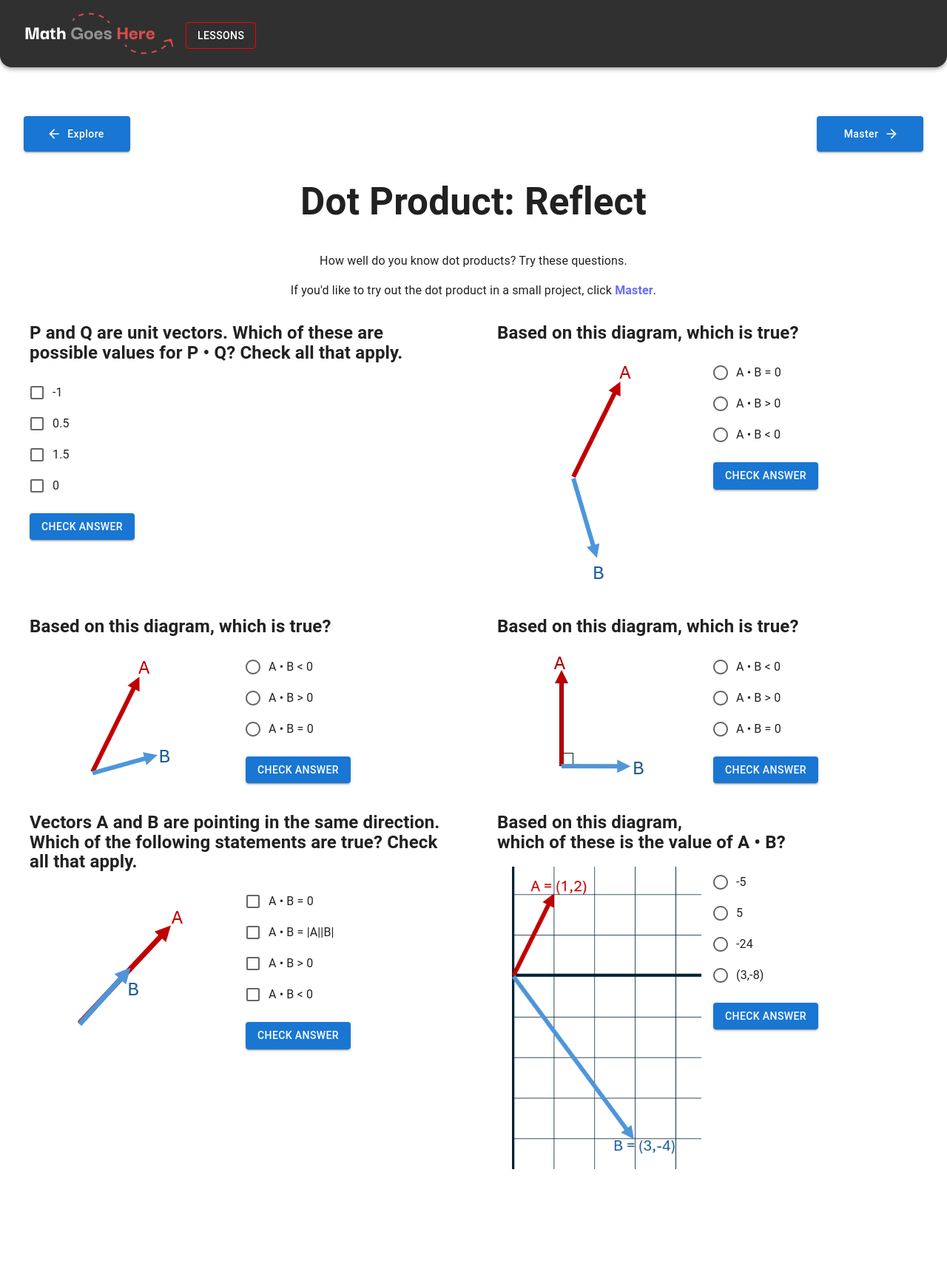
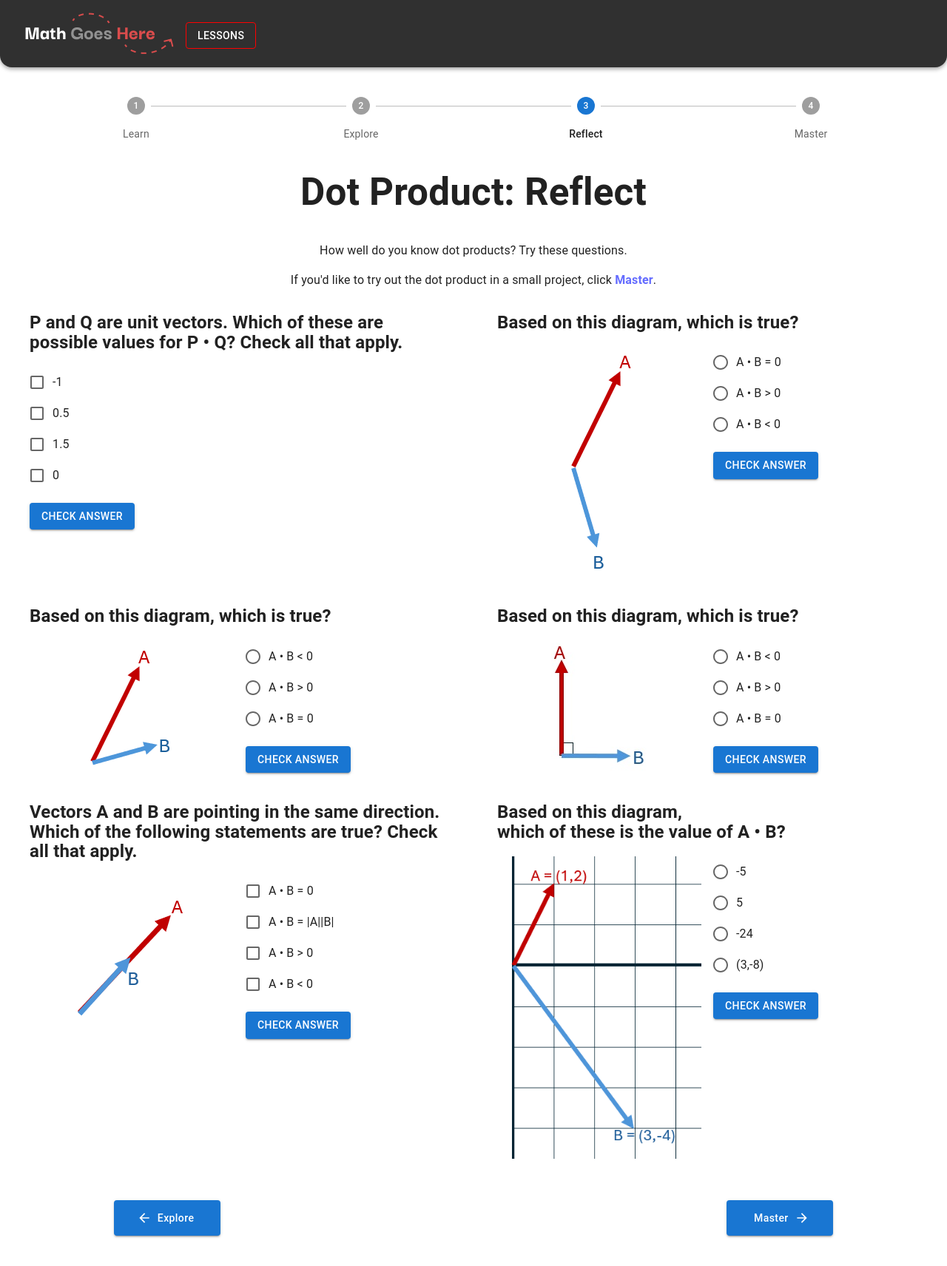
Before and after one commit to ucsc-math-goes-here/math-goes-here, a React (Vite) app: page /math-goes-here/reflect-dot-product in a window 1280 px wide. Shown: the top 1712 px of the page at 74% size. Built offline with nearby package versions, Linux system fonts and the light colour scheme.

Commit message:
Add navigation bar to top of lesson.  Hide graphics stuff behind a fold.

```diff
--- a/src/components/StepNavigationButtons.jsx
+++ b/src/components/StepNavigationButtons.jsx
@@ -5,6 +5,46 @@ import ArrowForwardIcon from '@mui/icons-material/ArrowForward';
 import ArrowBackIcon from '@mui/icons-material/ArrowBack';
 import HomeIcon from '@mui/icons-material/Home';
 import { useNavigate } from 'react-router-dom';
+import { useLocation } from 'react-router-dom';
+import Stepper from '@mui/material/Stepper';
+import Step from '@mui/material/Step';
+import StepButton from '@mui/material/StepButton';
+
+const stepsData = [
+  { label: "Learn" },
+  { label: "Explore" },
+  { label: "Reflect" },
+  { label: "Master" },
+];
+
+export const StepNavigationBar = ({ stepPaths = [] }) => {
+  const navigate = useNavigate();
+  const location = useLocation();
+
+  // Find the active step based on the current path
+  const activeStep = stepPaths.findIndex(path => location.pathname === path);
+
+  const handleStep = (index) => {
+    if (index !== activeStep && stepPaths[index]) {
+      navigate(stepPaths[index]);
+      window.scrollTo(0,0);
+    }
+  };
+
+  return (
+    <div style={{ width: "100%", margin: "24px 0" }}>
+      <Stepper activeStep={activeStep} nonLinear alternativeLabel>
+        {stepsData.map((step, index) => (
+          <Step key={step.label} >
+            <StepButton onClick={() => handleStep(index)} >
+              {step.label}
+            </StepButton>
+          </Step>
+        ))}
+      </Stepper>
+    </div>
+  );
+};
 
 
 export const StepNavigationButtons = ({ canGoPrev, canGoNext, nextUrl, prevUrl, nextText, prevText }) => {
@@ -13,17 +53,20 @@ export const StepNavigationButtons = ({ canGoPrev, canGoNext, nextUrl, prevUrl,
   const goNext = () => {
     if (canGoNext && nextUrl) {
       navigate(nextUrl);
+      window.scrollTo(0,0);
     }
   }
 
   const goPrev = () => {
     if (canGoPrev && prevUrl) {
       navigate(prevUrl);
+      window.scrollTo(0,0);
     }
   }
 
   const goHome = () => {
     navigate("/");
+    window.scrollTo(0,0);
   }
 
   const firstButton = canGoPrev ? <GoPrevButton onClick={goPrev} prevText={prevText} /> : <div />;
@@ -34,8 +77,7 @@ export const StepNavigationButtons = ({ canGoPrev, canGoNext, nextUrl, prevUrl,
 
   return (
     <div>
-      <div style={{height: "50px"}}/>
-      <div style={{ display: "flex", justifyContent: "space-between", width: "100%" }}>
+      <div style={{ display: "flex", justifyContent: "space-between", width: "80%", alignSelf: "center", margin: "0 auto" }}>
         {firstButton}
         {lastButton}
       </div>
--- a/src/lessons/dotProduct/Explore.jsx
+++ b/src/lessons/dotProduct/Explore.jsx
@@ -1,6 +1,6 @@
 import React from "react";
 import { MathJax, MathJaxContext } from 'better-react-mathjax';
-import { StepNavigationButtons } from "../../components/StepNavigationButtons";
+import { StepNavigationBar, StepNavigationButtons } from "../../components/StepNavigationButtons";
 
 
 import { Box, Typography } from '@mui/material';
@@ -11,13 +11,13 @@ import PageNav from "../../components/PageNav";
 const ExploreDotProduct = () => {
   return (
     <Box component="section" sx={{ mb: 4, alignContent: "start", justifyContent: "start" }}>
-        <StepNavigationButtons
-        canGoPrev={true}
-        canGoNext={true}
-        prevUrl={"/learn-dot-product"}
-        nextUrl={"/reflect-dot-product"}
-        nextText="Reflect"
-        prevText="Learn"
+      <StepNavigationBar
+        stepPaths={[
+          "/learn-dot-product",
+          "/explore-dot-product",
+          "/reflect-dot-product",
+          "/master-dot-product"
+        ]}
       />
       <Box>
         <h1>
@@ -25,21 +25,19 @@ const ExploreDotProduct = () => {
         </h1>
 
         <Typography  style={{maxWidth:'780px', textAlign:'start', justifySelf:'center'}} >
-        <p>
+
           This demo shows how the dot product is used to determine the brightness of the light hitting a surface.
-        </p>
-        <p>Use the <strong>Azimuth</strong> and <strong>Elevation</strong> sliders to set the position of the light source.
+
+        <br />Use the <strong>Azimuth</strong> and <strong>Elevation</strong> sliders to set the position of the light source.
         <br/>Use the <strong>Ground Angle</strong> joystick tilt the ground.
         <br/><strong>Click and Drag</strong> to move the camera.
-        </p>
 
-        <p>
+        <br />
+        <br />
+
           Notice how the <em>brightness</em> of the surface is affected by the dot product between the <em>light vector</em> and the <em>surface normal</em>.
           As the surface tilts away from the sun, it becomes darker.
-        </p>
 
-        <p>If you want to learn more about the dot product, click <a href="./learn-dot-product"><strong>Learn</strong></a>. <br/>
-        When you're ready to test your knowledge, click <a href="./reflect-dot-product"><strong>Reflect</strong></a>.</p>
 
 
 
@@ -50,6 +48,25 @@ const ExploreDotProduct = () => {
         <ThreeJsDotProductRenderWindow />
       </Box>
 
+        <Typography  style={{maxWidth:'780px', textAlign:'left', justifySelf:'center'}} >
+
+        To go back, click <a href="./learn-dot-product"><strong>Learn</strong></a>. <br/>
+        When you're ready to test your knowledge, click <a href="./reflect-dot-product"><strong>Reflect</strong></a>.
+        </Typography>
+
+      <Box sx={{ mt: 4 }} />
+
+      <StepNavigationButtons
+        canGoPrev={true}
+        canGoNext={true}
+        prevUrl={"/learn-dot-product"}
+        nextUrl={"/reflect-dot-product"}
+        nextText="Reflect"
+        prevText="Learn"
+      />
+
+
+
     </Box>
   )
 }
--- a/src/lessons/dotProduct/Learn.jsx
+++ b/src/lessons/dotProduct/Learn.jsx
@@ -2,7 +2,7 @@ import React from "react";
 import { MathJax, MathJaxContext } from 'better-react-mathjax';
 
 import { Box, Typography } from '@mui/material';
-import { StepNavigationButtons } from "../../components/StepNavigationButtons";
+import { StepNavigationBar, StepNavigationButtons } from "../../components/StepNavigationButtons";
 
 import PageNav from "../../components/PageNav";
 
@@ -14,14 +14,18 @@ import grayscale from '../../assets/dotprod3d/grayscale.png';
 
 
 const LearnDotProduct = () => {
+  const [graphicsOpen, setGraphicsOpen] = React.useState(false);
+
   return (
     <Box component="section" sx={{ mb: 4, alignContent: "start", justifyContent: "start" }}>
-      <StepNavigationButtons
-        canGoPrev={false}
-        canGoNext={true}
-        prevUrl={""}
-        nextUrl={"/explore-dot-product"}
-        nextText={"Explore"}
+
+      <StepNavigationBar
+        stepPaths={[
+          "/learn-dot-product",
+          "/explore-dot-product",
+          "/reflect-dot-product",
+          "/master-dot-product"
+        ]}
       />
 
       <h1>
@@ -30,19 +34,18 @@ const LearnDotProduct = () => {
 
       <Typography variant="body1" style={{ maxWidth: '700px', textAlign: 'start', justifySelf: 'center' }} >
 
-        <p>From the beautiful graphics to the realistic physics to the challenging enemy behaviors, the vector dot product is used all over video games. </p>
-        <p>To try an interactive demo, click <a href="./explore-dot-product"><strong>Explore</strong></a>.</p>
+        From the beautiful graphics to the realistic physics to the challenging enemy behaviors, the vector dot product is used all over video games.
 
 
       </Typography>
 
       <Box sx={{
-        "text-align": "center",
-        "margin-top": "1rem"
+        "textAlign": "center",
+        "marginTop": "1rem"
       }}>
         <p>Here's a YouTube creator explaining dot products in video games:</p>
 
-        <iframe width="560" height="315" src="https://www.youtube.com/embed/_0wWcwX3ls8?si=XmEu2ckQoo6sk9bS" title="YouTube video player" frameBorder="0" allow="accelerometer; autoplay; clipboard-write; encrypted-media; gyroscope; picture-in-picture; web-share" referrerPolicy="strict-origin-when-cross-origin" allowFullScreen></iframe>
+        <iframe width="560" height="315" src="https://www.youtube.com/embed/_0wWcwX3ls8?si=XmEu2ckQoo6sk9bS" title="YouTube video player" frameBorder="0" allow="accelerometer; autoplay; clipboard-write; encrypted-media; gyroscope; picture-in-picture; web-share" referrerPolicy="strict-origin-when-cross-origin" allowFullScreen />
 
         <br />Credit: <a href="https://www.youtube.com/@MahmoudElMansariEN-ze5fo">Mahmoud El Mansari EN</a>
       </Box>
@@ -83,7 +86,7 @@ const LearnDotProduct = () => {
               <MathJax inline dynamic>{"\\( A_{x}B_{x} + A_{y}B_{y} = 4 \\cdot 12 + 3 \\cdot 5 = 63 \\)"}<br /></MathJax>
               Or we can calculate: &nbsp;&nbsp;&nbsp;
 
-              <MathJax inline dynamic>{"\\( |A||B|\\cos \\theta \\ = 5 \\cdot 13 \\cdot 0.969[...] = 63 \\)"}</MathJax>.
+              <MathJax inline dynamic>{"\\( |A||B|\\cos \\theta \\ = 5 \\cdot 13 \\cdot 0.969... = 63 \\)"}</MathJax>.
             </p>
 
             <p>If any one of these pieces of information are unknown, we can solve for it using these two equations.</p>
@@ -106,16 +109,59 @@ const LearnDotProduct = () => {
           <a href="https://amirazmi.net/dot-products-in-games-and-their-use-cases/" target="_blank">[Website] Dot Products in Games and Their Use Cases</a>
           <br />
           <a href="https://www.mathsisfun.com/algebra/vectors-dot-product.html" target="_blank">[Website] Mathisfun.com - Dot Product</a>
+          <br />
+          <br />
+          To try an interactive demo of the dot product, click <a href="./explore-dot-product"><strong>Explore</strong></a>.
+
         </Typography>
+
+        <StepNavigationButtons
+          canGoPrev={false}
+          canGoNext={true}
+          prevUrl={""}
+          nextUrl={"/explore-dot-product"}
+          nextText={"Explore"}
+        />
+
       </Box>
 
-      <Box component="section" sx={{ mt: 4, maxWidth: "800px", margin: "5rem auto 0", textAlign: "left" }}>
-        <Typography variant="h4" align="left" gutterBottom sx={{ fontWeight: 'bold' }}>
+
+
+      <Box
+        id="Graphics"
+        component="section"
+        sx={{
+          mt: -20,
+          maxWidth: "800px",
+          margin: "1rem auto 0",
+          textAlign: "left",
+          cursor: "pointer",
+          "&:hover": { boxShadow: (graphicsOpen) ? 0 : 4 }
+        }}
+        onClick={() => setGraphicsOpen((open) => !open)}
+        aria-expanded={graphicsOpen}
+        tabIndex={0}
+        role="button"
+      >
+        <Typography
+          variant="h4"
+          align="left"
+          gutterBottom
+          sx={{ fontWeight: 'bold', userSelect: "none", display: "flex", alignItems: "center" }}
+        >
+          <span style={{ marginRight: 8 }}>{graphicsOpen ? "▼" : "▶"}</span>
           Dot Product in 3D Graphics
         </Typography>
+        {!graphicsOpen &&
+          <Typography variant="body1" align="left">
+            Expand this to see some examples of how the dot product is used in Unreal Engine shaders
+            </Typography>
+
+            }
+        {graphicsOpen && (
+          <>
             <Typography variant="body1" align="left">
               Dot Product is commonly used in shaders to find the relations between a light or view vector against the surface normal.
-          <br />
               Here are some Unreal Engine Shader examples.
             </Typography>
 
@@ -152,9 +198,17 @@ const LearnDotProduct = () => {
                 We can treat the RGB values of a pixel like a vector, and use a dot product with a constant vector to get a greyscale value that is a linear combination of those chanels. In this example, we're using a lime color to give the green channel more weight.
               </p>
             </Box>
+          <StepNavigationButtons
+            canGoPrev={false}
+            canGoNext={true}
+            prevUrl={""}
+            nextUrl={"/explore-dot-product"}
+            nextText={"Explore"}
+          />
 
 
-
+          </>
+        )}
       </Box>
 
     </Box>
--- a/src/lessons/dotProduct/Mastery.jsx
+++ b/src/lessons/dotProduct/Mastery.jsx
@@ -4,7 +4,7 @@ import { Box, Button, Typography } from '@mui/material';
 import { OpenInNew } from '@mui/icons-material';
 
 import PageNav from "../../components/PageNav";
-import { StepNavigationButtons } from "../../components/StepNavigationButtons";
+import { StepNavigationBar, StepNavigationButtons } from "../../components/StepNavigationButtons";
 
 const QuizDotProduct = () => {
   return (
@@ -15,12 +15,13 @@ const QuizDotProduct = () => {
         alignContent: "start",
         justifyContent: "start",
       }}>
-      <StepNavigationButtons
-        canGoPrev={true}
-        canGoNext={false}
-        prevUrl={"/reflect-dot-product"}
-        nextUrl={""}
-        prevText={"Reflect"}
+      <StepNavigationBar
+        stepPaths={[
+          "/learn-dot-product",
+          "/explore-dot-product",
+          "/reflect-dot-product",
+          "/master-dot-product"
+        ]}
       />
 
       <Box
@@ -76,6 +77,15 @@ const QuizDotProduct = () => {
         </Box>
       </Box>
 
+   <StepNavigationButtons
+        canGoPrev={true}
+        canGoNext={false}
+        prevUrl={"/reflect-dot-product"}
+        nextUrl={""}
+        prevText={"Reflect"}
+      />
+
+
     </Box>
   )
 }
--- a/src/lessons/dotProduct/Quiz.jsx
+++ b/src/lessons/dotProduct/Quiz.jsx
@@ -10,7 +10,7 @@ import obtusevectors from '../../assets/dotprod3d/obtusevectors.png';
 import orthovectors from '../../assets/dotprod3d/orthovectors.png';
 import parallelvectors from '../../assets/dotprod3d/parallelvectors.png';
 import vectorcomponents from '../../assets/dotprod3d/vectorcomponents.png';
-import { StepNavigationButtons } from "../../components/StepNavigationButtons";
+import { StepNavigationBar, StepNavigationButtons } from "../../components/StepNavigationButtons";
 
 
 const QuizDotProduct = () => {
@@ -20,13 +20,13 @@ const QuizDotProduct = () => {
 
   return (
     <Box component="section" sx={{ mb: 4, alignContent: "start", justifyContent: "start" }}>
-      <StepNavigationButtons
-        canGoPrev={true}
-        canGoNext={true}
-        prevUrl={"/explore-dot-product"}
-        nextUrl={"/master-dot-product"}
-        nextText="Master"
-        prevText="Explore"
+      <StepNavigationBar
+        stepPaths={[
+          "/learn-dot-product",
+          "/explore-dot-product",
+          "/reflect-dot-product",
+          "/master-dot-product"
+        ]}
       />
 
       <Box>
@@ -124,6 +124,16 @@ const QuizDotProduct = () => {
         />
 
       </Box>
+
+  <StepNavigationButtons
+        canGoPrev={true}
+        canGoNext={true}
+        prevUrl={"/explore-dot-product"}
+        nextUrl={"/master-dot-product"}
+        nextText="Master"
+        prevText="Explore"
+      />
+
     </Box>
   )
 }
```
Lines whose indentation alone changed are shown as unchanged.
